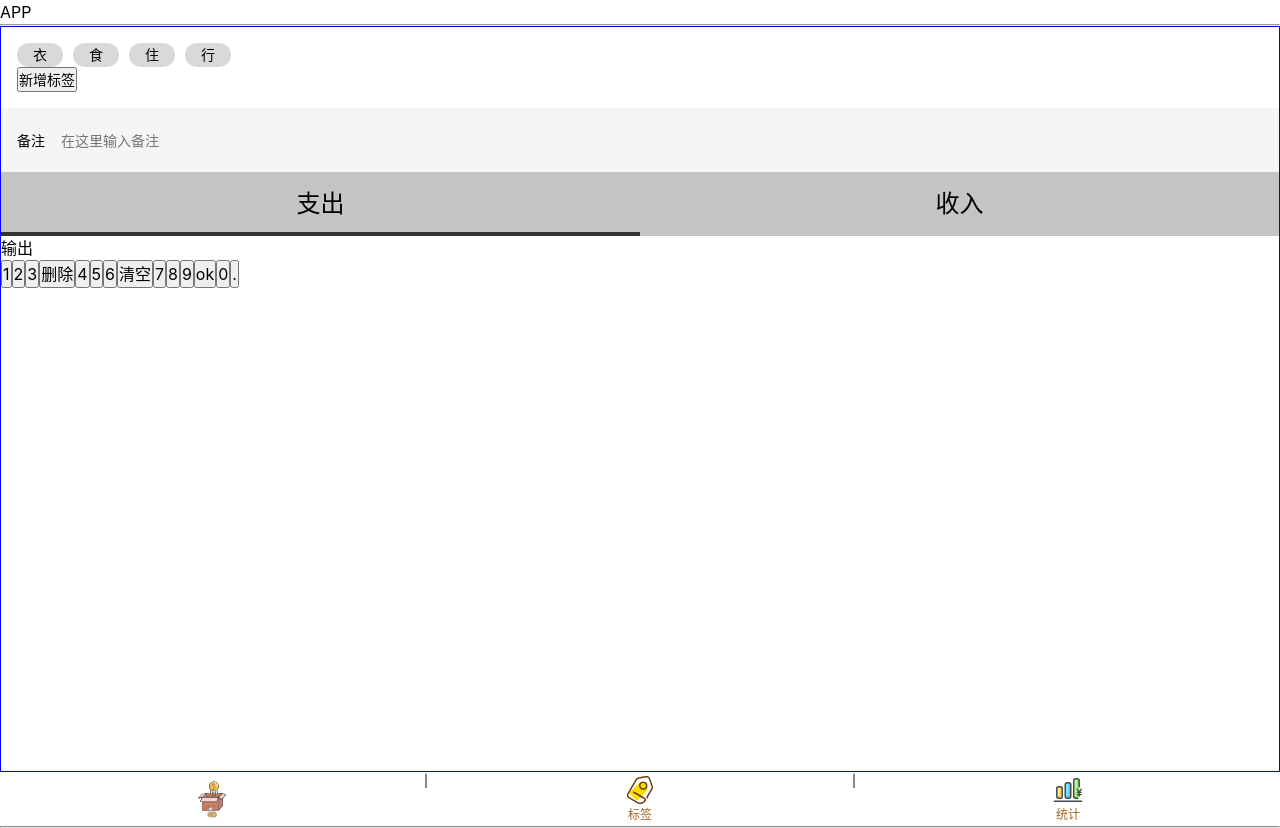
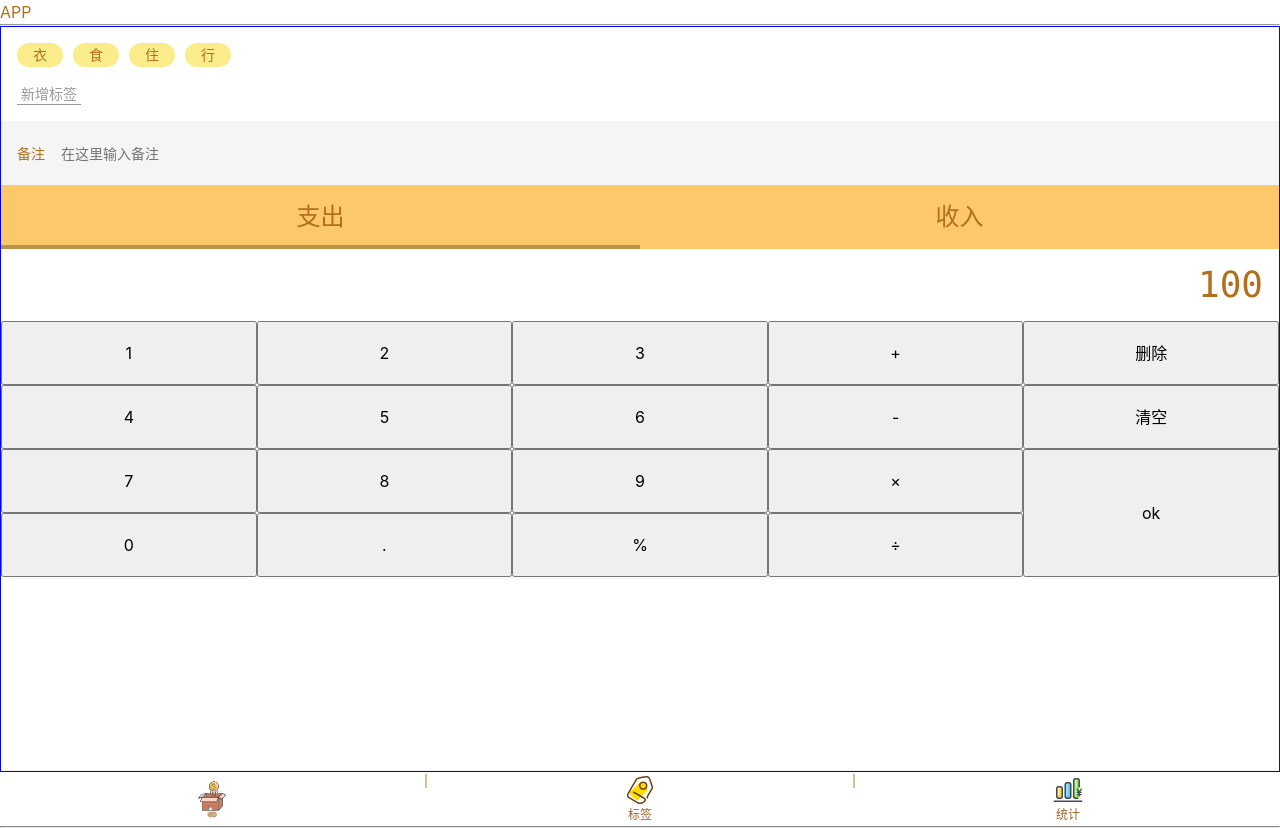
Before and after one commit to linmiaomiao1998/myblog, a Vue app in the folder nekobill/: page /labels#/money in a window 1280 px wide. Built offline with nearby package versions, Linux system fonts and the light colour scheme.

Commit message:
页面布局上半部分以及配色

```diff
--- a/nekobill/src/App.vue
+++ b/nekobill/src/App.vue
@@ -11,15 +11,19 @@
 @import "~@/assets/style/reset.scss";
 @import "~@/assets/style/helper.scss";
 body {
+  color: #b36f1d;
   line-height: 1.5;
   font-family: $font-hei;
   font-size: 16px;
-}
-#app {
   -webkit-font-smoothing: antialiased;
   -moz-osx-font-smoothing: grayscale;
 }
-
+.clearfix::after
+{
+  content: '';
+  display: block;
+  clear: both;
+}
 #nav {
   padding: 30px;
 
--- a/nekobill/src/views/Money.vue
+++ b/nekobill/src/views/Money.vue
@@ -24,23 +24,28 @@
           <li>收入</li>
         </ul>
       </div>
-      <div class="numberpad">
-        <div class="output">输出</div>
-        <div class="buttons">
+      <div class="numberPad">
+        <div class="output">100</div>
+        <div class="buttons clearfix">
           <button>1</button>
           <button>2</button>
           <button>3</button>
+          <button>+</button>
           <button>删除</button>
           <button>4</button>
           <button>5</button>
           <button>6</button>
+          <button>-</button>
           <button>清空</button>
           <button>7</button>
           <button>8</button>
           <button>9</button>
-          <button>ok</button>
+          <button>×</button>
+          <button class="ok">ok</button>
           <button>0</button>
           <button>.</button>
+          <button>%</button>
+          <button>÷</button>
         </div>
       </div>
     </Layout>
@@ -54,8 +59,28 @@ export default {
 </script>
 <style lang="scss" scoped>
 @import "~@/assets/style/helper.scss";
+.numberPad{
+  .output{
+    font-size: 36px;
+    font-family: Consolas,monospace;
+    padding: 9px 16px;
+    text-align: right;
+  }
+  .buttons{
+    flex-wrap: wrap;
+    > button{
+      width: 20%;
+      height:64px;
+      float: left;
+      &.ok{
+        height: 64*2px;
+        float: right;
+      }
+    }
+  }
+}
 .types {
-  background: #c4c4c4;
+  background: #fcc869;
   display: flex;
   text-align: center;
   font-size: 24px;
@@ -73,7 +98,7 @@ export default {
       left: 0;
       width: 100%;
       height: 4px;
-      background: #333333;
+      background: #BA9344;
     }
   }
 }
@@ -101,7 +126,7 @@ export default {
   > .current {
     display: flex;
     > li {
-      background: #d9d9d9;
+      background: #FAEC8B;
       $h: 24px;
       height: $h;
       line-height: $h;
@@ -110,10 +135,9 @@ export default {
       margin-right: 10px;
     }
   }
-}
-> .new {
+  > .new {
   padding-top: 16px;
-  button {
+   > button {
     background: transparent;
     border: none;
     color: #999;
@@ -121,4 +145,6 @@ export default {
     border-bottom: 1px solid;
   }
 }
+}
+
 </style>
```
